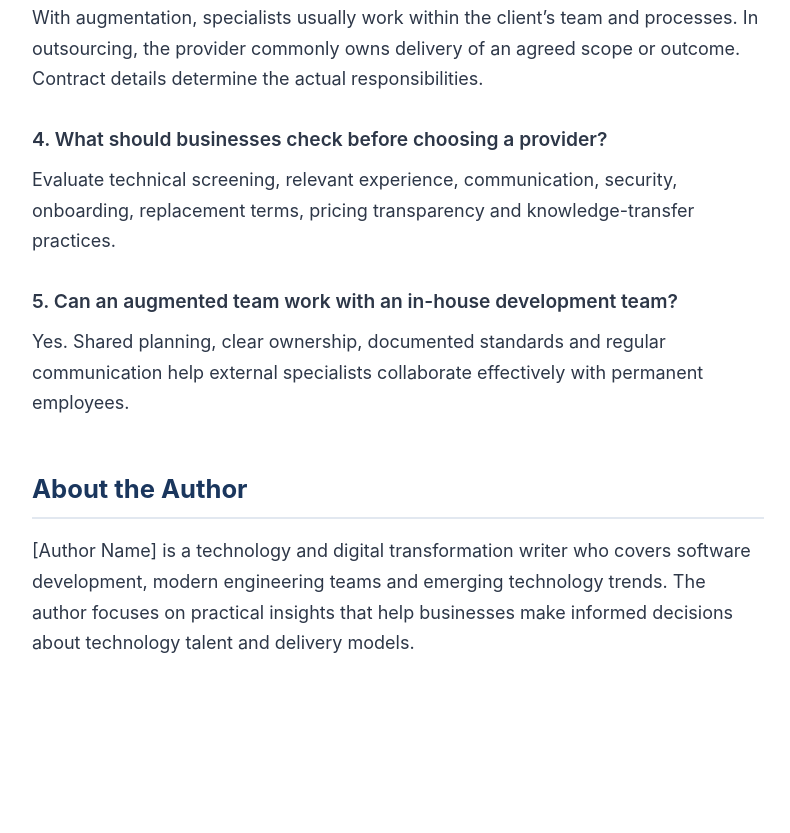
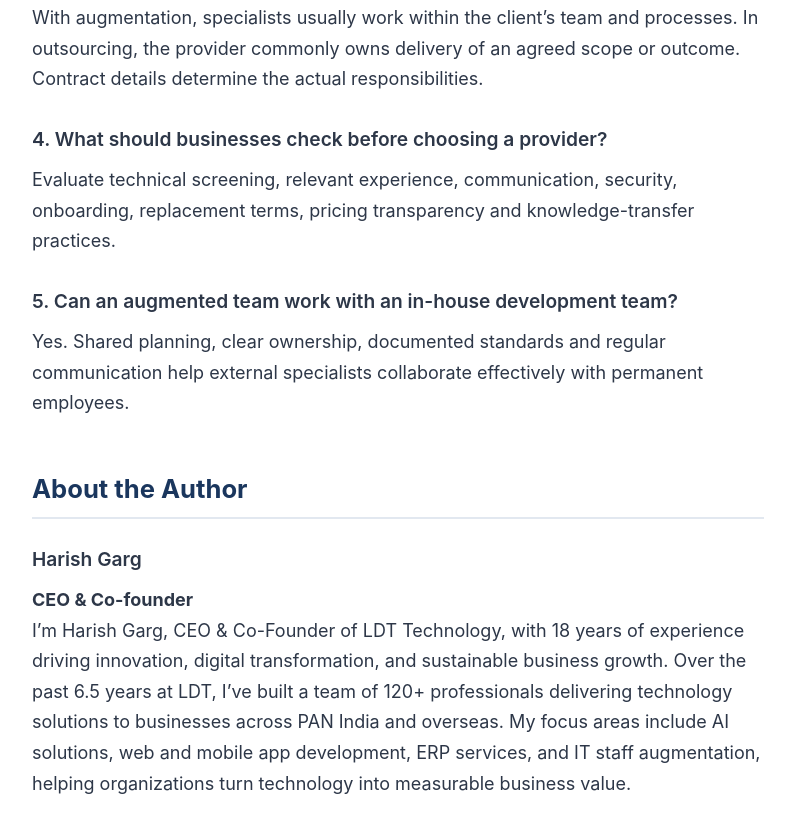
Before and after one commit to itsLDTTech/it-staff-augmentation-blog, a plain HTML site: page index.html in a window 1280 px wide. Shown: the part 6179-7012 px from the top of the page, without its empty margins (242-1032 px from the left). Before the commit the page ends 6922 px from the top, so only its background shows below. Drawn offline with Linux system fonts and the light colour scheme.

Commit message:
Revise author section in index.html
Updated author information with new details.

```diff
--- a/index.html
+++ b/index.html
@@ -76,7 +76,10 @@
     <h3>5. Can an augmented team work with an in-house development team?</h3>
     <p>Yes. Shared planning, clear ownership, documented standards and regular communication help external specialists collaborate effectively with permanent employees.</p>
     <h2>About the Author</h2>
-    <p>[Author Name] is a technology and digital transformation writer who covers software development, modern engineering teams and emerging technology trends. The author focuses on practical insights that help businesses make informed decisions about technology talent and delivery models.</p>
+    <h3>Harish Garg</h3>
+    <h4>CEO & Co-founder</h4>
+    <p>I’m Harish Garg, CEO & Co-Founder of LDT Technology, with 18 years of experience driving innovation, digital transformation, and sustainable business growth. Over the past 6.5 years at LDT, I’ve built a team of 120+ professionals delivering technology solutions to businesses across PAN India and overseas. My focus areas include AI solutions, web and mobile app development, ERP services, and IT staff augmentation, helping organizations turn technology into measurable business value.
+</p>
   </article>
 </body>
 </html>
```
